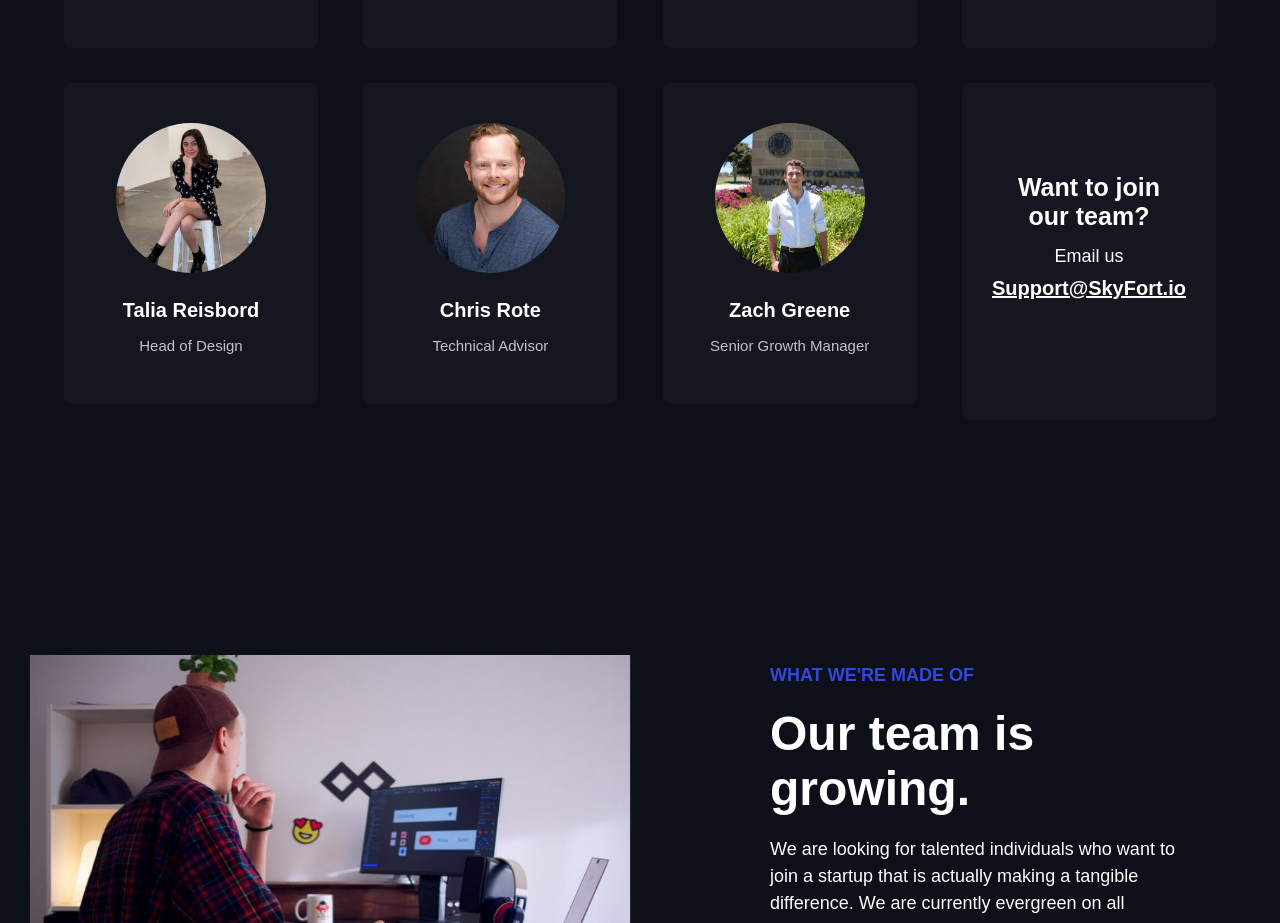
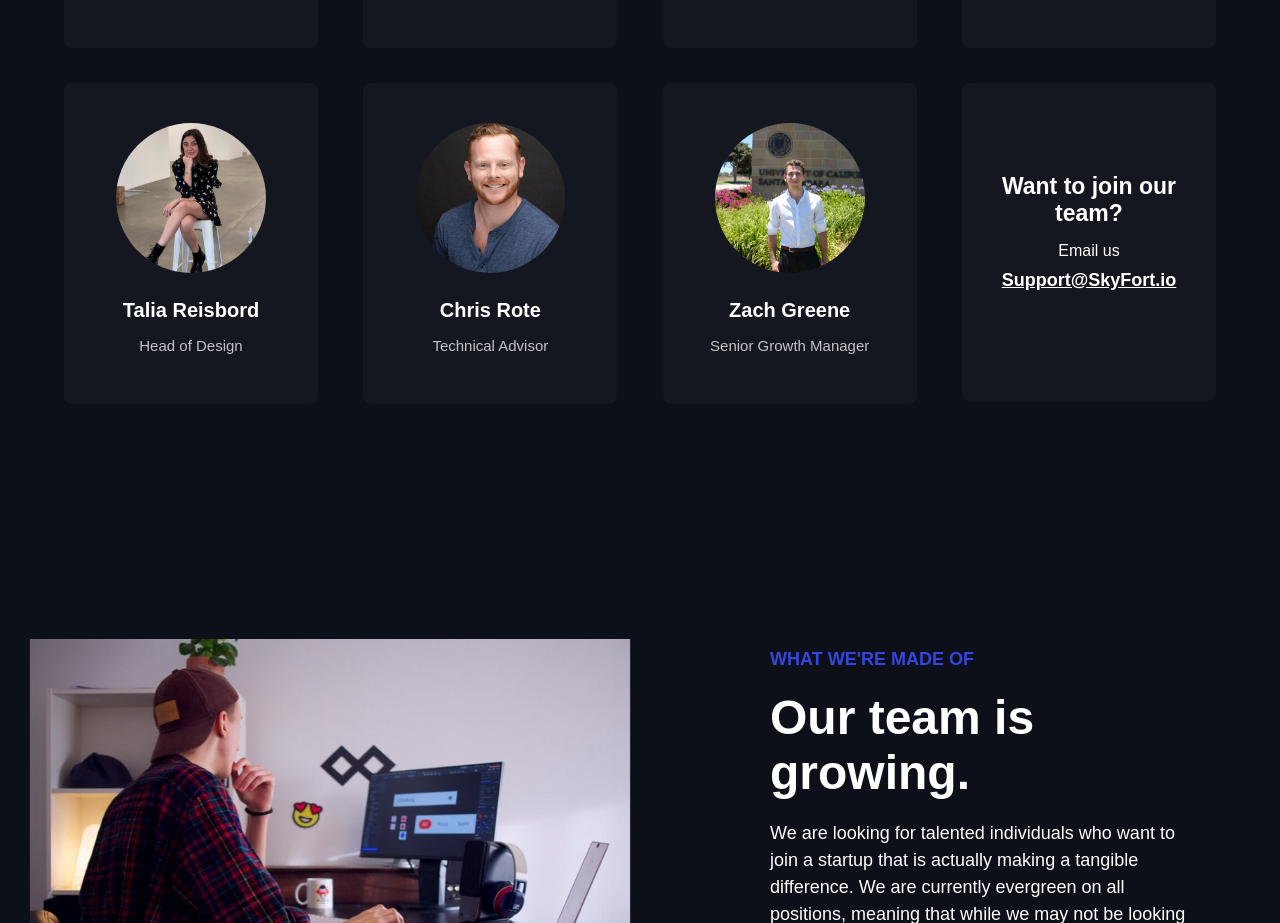
Before and after one commit to laurengus17/skyfort_heroku_repo, a React (Create React App) app: page / in a window 1280 px wide. Shown: the part 1208-2131 px from the top of the page. Built offline with nearby package versions, Linux system fonts and the light colour scheme.

Commit message:
join text

```diff
--- a/src/components/Employees/Employees.css
+++ b/src/components/Employees/Employees.css
@@ -68,19 +68,19 @@
 
 .join_title {
     color: #ffffff;
-    font-size: 25px;
+    font-size: 23px;
     font-weight: 700;
 }
 
 .email {
     color: #ffffff;
-    font-size: 18px;
+    font-size: 16px;
     padding-top: 5px;
 }
 
 .email_link {
     color: #ffffff;
-    font-size: 20px;
+    font-size: 18px;
     font-weight: 700;
 }
 
@@ -92,5 +92,5 @@
 .join_text_container {
     text-align: center;
     padding-top: 20%;
-    padding-bottom: 80px;
+    padding-bottom: 70px;
 }
```
Also changed, not shown: 1 other file (tests, documents, lock files or other folders).
